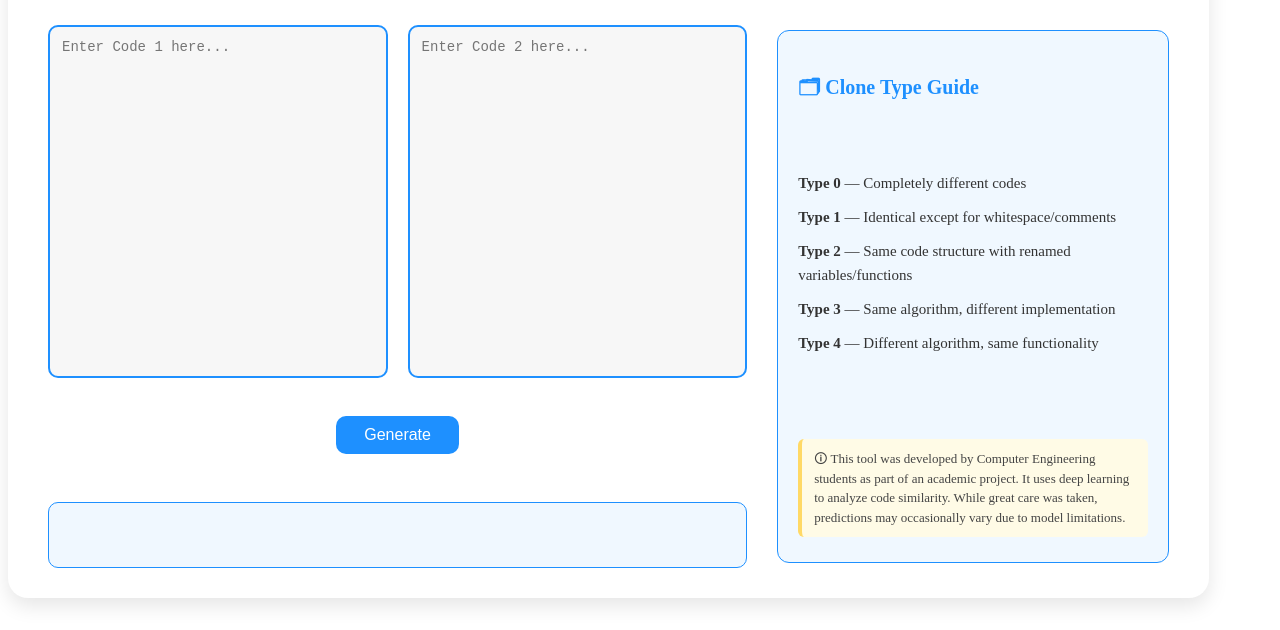
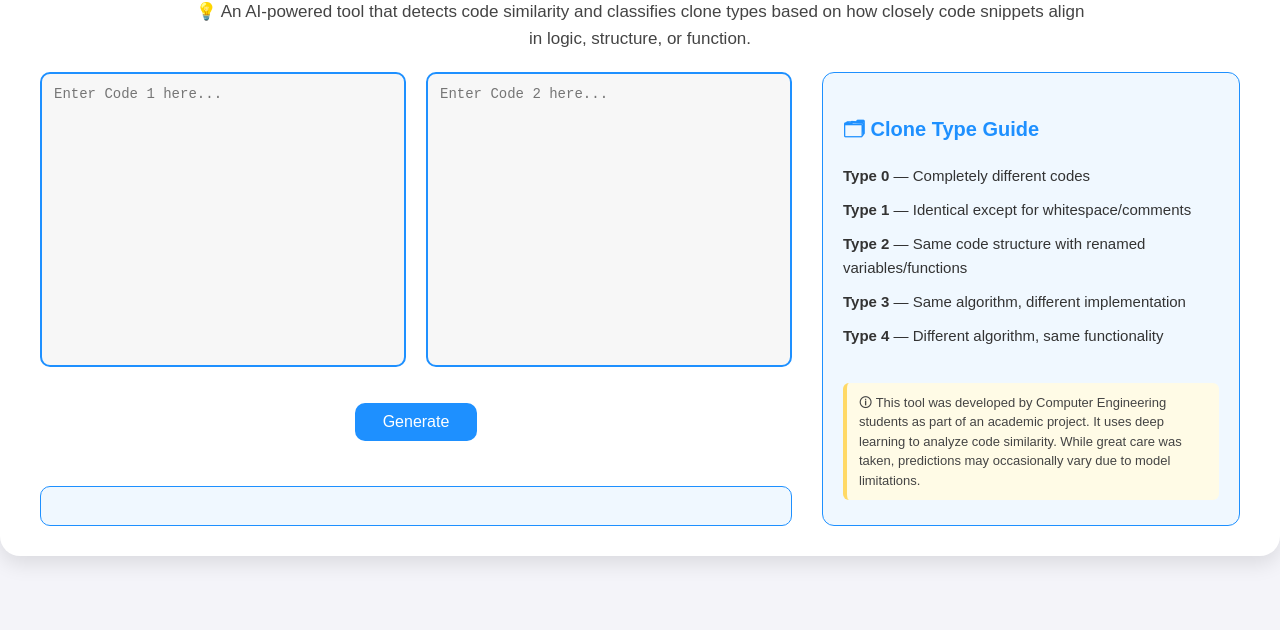
Before and after one commit to DanaRabie02/Code-Similarity-Checker, a plain HTML site: page index.html in a window 1280 px wide. Shown: the part 170-800 px from the top of the page. Drawn offline with Linux system fonts and the light colour scheme.

Commit message:
Final working version with layout and CSS fixes

```diff
--- a/script.js
+++ b/script.js
@@ -1,4 +1,3 @@
-<<<<<<< HEAD
 async function generateResult() {
     const code1 = document.getElementById('code1').value.trim();
     const code2 = document.getElementById('code2').value.trim();
@@ -26,42 +25,9 @@ async function generateResult() {
 
         const data = await response.json();
         resultDiv.innerHTML = `<p>Detected clone type: <strong>${data.type}</strong></p>`;
+        resultDiv.scrollIntoView({ behavior: "smooth" });
     } catch (err) {
         console.error('Error calling backend:', err);
         resultDiv.innerHTML = '<p class="error">Error connecting to the server. Please make sure the backend is running.</p>';
     }
 }
-=======
-async function generateResult() {
-    const code1 = document.getElementById('code1').value.trim();
-    const code2 = document.getElementById('code2').value.trim();
-    const resultDiv = document.getElementById('result');
-
-    // Validate input
-    if (!code1 || !code2) {
-        resultDiv.innerHTML = '<p class="error">Please enter both Code 1 and Code 2.</p>';
-        return;
-    }
-
-    // Show loading state
-    resultDiv.innerHTML = '<p>Analyzing…</p>';
-
-    try {
-        const response = await fetch('http://localhost:5000/predict', {
-            method: 'POST',
-            headers: { 'Content-Type': 'application/json' },
-            body: JSON.stringify({ code1, code2 })
-        });
-
-        if (!response.ok) {
-            throw new Error(`Server error: ${response.status}`);
-        }
-
-        const data = await response.json();
-        resultDiv.innerHTML = `<p>Detected clone type: <strong>${data.type}</strong></p>`;
-    } catch (err) {
-        console.error('Error calling backend:', err);
-        resultDiv.innerHTML = '<p class="error">Error connecting to the server. Please make sure the backend is running.</p>';
-    }
-}
->>>>>>> ce8be2b424992ac19685c1e303784871c4a85789
--- a/static/style.css
+++ /dev/null
@@ -1,170 +0,0 @@
-* {
-    box-sizing: border-box;
-}
-
-html, body {
-    margin: 0;
-    padding: 0;
-    height: 100%;
-    font-family: 'Arial', sans-serif;
-    background-color: #f4f4f9;
-    overflow: hidden;
-    display: flex;
-    justify-content: center;
-    align-items: center;
-}
-
-/* Main container */
-.container {
-    width: 100%;
-    max-width: 1400px;
-    max-height: 100%;
-    background-color: #fff;
-    border-radius: 20px;
-    box-shadow: 0 8px 20px rgba(0, 0, 0, 0.1);
-    padding: 30px 40px;
-    display: flex;
-    flex-direction: column;
-    align-items: center;
-    overflow: hidden;
-}
-
-/* Header */
-h1 {
-    color: #1E90FF;
-    font-size: 46px;
-    margin: 0;
-}
-
-.top-about {
-    font-size: 17px;
-    color: #444;
-    max-width: 900px;
-    text-align: center;
-    margin: 10px 0 20px;
-    line-height: 1.6;
-}
-
-/* Content layout */
-.content-wrapper {
-    display: flex;
-    flex: 1;
-    width: 100%;
-    gap: 30px;
-    overflow: hidden;
-}
-
-/* Left panel */
-.left-panel {
-    flex: 2;
-    display: flex;
-    flex-direction: column;
-    justify-content: space-between;
-}
-
-/* Code input */
-.code-row {
-    display: flex;
-    gap: 20px;
-    width: 100%;
-    height: 65%;
-}
-
-.code-box {
-    flex: 1;
-    padding: 12px;
-    border: 2px solid #1E90FF;
-    border-radius: 10px;
-    font-family: 'Courier New', monospace;
-    font-size: 14px;
-    background-color: #f7f7f7;
-    resize: none;
-    height: 100%;
-}
-
-.code-box:focus {
-    border-color: #1E90FF;
-    box-shadow: 0 0 5px rgba(30, 144, 255, 0.5);
-}
-
-/* Button */
-.button-container {
-    display: flex;
-    justify-content: center;
-    margin: 10px 0;
-}
-
-.generate-button {
-    padding: 10px 28px;
-    font-size: 16px;
-    background-color: #1E90FF;
-    color: white;
-    border: none;
-    border-radius: 10px;
-    cursor: pointer;
-    transition: background-color 0.3s ease;
-}
-
-.generate-button:hover {
-    background-color: #4682B4;
-}
-
-/* Result box */
-.result {
-    margin-top: 10px;
-    font-size: 17px;
-    color: #333;
-    padding: 12px;
-    background-color: #f0f8ff;
-    border: 1px solid #1E90FF;
-    border-radius: 10px;
-    text-align: center;
-    height: 40px;
-}
-
-/* Right panel */
-.right-panel {
-    flex: 1;
-    background-color: #f0f8ff;
-    padding: 25px 20px;
-    border-radius: 12px;
-    border: 1px solid #1E90FF;
-    font-size: 15px;
-    color: #333;
-    text-align: left;
-    display: flex;
-    flex-direction: column;
-    justify-content: space-between;
-}
-
-.right-panel h2 {
-    color: #1E90FF;
-    margin-bottom: 15px;
-    font-size: 20px;
-}
-
-.legend {
-    list-style-type: none;
-    padding-left: 0;
-    margin: 0;
-}
-
-.legend li {
-    margin-bottom: 10px;
-    line-height: 1.6;
-}
-
-.tip-note {
-    background-color: #fffbe6;
-    border-left: 4px solid #ffd966;
-    padding: 10px 12px;
-    margin-top: 25px;
-    font-size: 13px;
-    color: #444;
-    border-radius: 6px;
-    line-height: 1.5;
-}
-
-.error {
-    color: red;
-}
--- a/style.css
+++ b/style.css
@@ -1,31 +1,35 @@
-<<<<<<< HEAD
-body {
+* {
+    box-sizing: border-box;
+}
+
+html, body {
+    margin: 0;
+    padding: 0;
+    height: 100%;
     font-family: 'Arial', sans-serif;
     background-color: #f4f4f9;
-    margin: 0;
-    padding: 0;
-    height: 100vh;
     overflow: hidden;
     display: flex;
     justify-content: center;
     align-items: center;
 }
 
+/* Main container */
 .container {
-    width: 95%;
+    width: 100%;
     max-width: 1400px;
-    height: 95vh;
+    max-height: 100%;
     background-color: #fff;
     border-radius: 20px;
     box-shadow: 0 8px 20px rgba(0, 0, 0, 0.1);
     padding: 30px 40px;
-    box-sizing: border-box;
     display: flex;
     flex-direction: column;
     align-items: center;
-    gap: 10px;
+    overflow: hidden;
 }
 
+/* Header */
 h1 {
     color: #1E90FF;
     font-size: 46px;
@@ -41,22 +45,24 @@ h1 {
     line-height: 1.6;
 }
 
+/* Content layout */
 .content-wrapper {
     display: flex;
+    flex: 1;
     width: 100%;
-    height: 100%;
     gap: 30px;
-    align-items: center;
+    overflow: hidden;
 }
 
+/* Left panel */
 .left-panel {
     flex: 2;
     display: flex;
     flex-direction: column;
     justify-content: space-between;
-    height: 100%;
 }
 
+/* Code input */
 .code-row {
     display: flex;
     gap: 20px;
@@ -73,8 +79,6 @@ h1 {
     font-size: 14px;
     background-color: #f7f7f7;
     resize: none;
-    box-sizing: border-box;
-    transition: all 0.3s ease;
     height: 100%;
 }
 
@@ -83,6 +87,7 @@ h1 {
     box-shadow: 0 0 5px rgba(30, 144, 255, 0.5);
 }
 
+/* Button */
 .button-container {
     display: flex;
     justify-content: center;
@@ -104,6 +109,7 @@ h1 {
     background-color: #4682B4;
 }
 
+/* Result box */
 .result {
     margin-top: 10px;
     font-size: 17px;
@@ -116,6 +122,7 @@ h1 {
     height: 40px;
 }
 
+/* Right panel */
 .right-panel {
     flex: 1;
     background-color: #f0f8ff;
@@ -125,8 +132,6 @@ h1 {
     font-size: 15px;
     color: #333;
     text-align: left;
-    height: calc(100% - 10px);
-    box-sizing: border-box;
     display: flex;
     flex-direction: column;
     justify-content: space-between;
@@ -163,169 +168,3 @@ h1 {
 .error {
     color: red;
 }
-=======
-body {
-    font-family: 'Arial', sans-serif;
-    background-color: #f4f4f9;
-    margin: 0;
-    padding: 0;
-    height: 100vh;
-    overflow: hidden;
-    display: flex;
-    justify-content: center;
-    align-items: center;
-}
-
-.container {
-    width: 95%;
-    max-width: 1400px;
-    height: 95vh;
-    background-color: #fff;
-    border-radius: 20px;
-    box-shadow: 0 8px 20px rgba(0, 0, 0, 0.1);
-    padding: 30px 40px;
-    box-sizing: border-box;
-    display: flex;
-    flex-direction: column;
-    align-items: center;
-    gap: 10px;
-}
-
-h1 {
-    color: #1E90FF;
-    font-size: 46px;
-    margin: 0;
-}
-
-.top-about {
-    font-size: 17px;
-    color: #444;
-    max-width: 900px;
-    text-align: center;
-    margin: 10px 0 20px;
-    line-height: 1.6;
-}
-
-.content-wrapper {
-    display: flex;
-    width: 100%;
-    height: 100%;
-    gap: 30px;
-    align-items: center;
-}
-
-.left-panel {
-    flex: 2;
-    display: flex;
-    flex-direction: column;
-    justify-content: space-between;
-    height: 100%;
-}
-
-.code-row {
-    display: flex;
-    gap: 20px;
-    width: 100%;
-    height: 65%;
-}
-
-.code-box {
-    flex: 1;
-    padding: 12px;
-    border: 2px solid #1E90FF;
-    border-radius: 10px;
-    font-family: 'Courier New', monospace;
-    font-size: 14px;
-    background-color: #f7f7f7;
-    resize: none;
-    box-sizing: border-box;
-    transition: all 0.3s ease;
-    height: 100%;
-}
-
-.code-box:focus {
-    border-color: #1E90FF;
-    box-shadow: 0 0 5px rgba(30, 144, 255, 0.5);
-}
-
-.button-container {
-    display: flex;
-    justify-content: center;
-    margin: 10px 0;
-}
-
-.generate-button {
-    padding: 10px 28px;
-    font-size: 16px;
-    background-color: #1E90FF;
-    color: white;
-    border: none;
-    border-radius: 10px;
-    cursor: pointer;
-    transition: background-color 0.3s ease;
-}
-
-.generate-button:hover {
-    background-color: #4682B4;
-}
-
-.result {
-    margin-top: 10px;
-    font-size: 17px;
-    color: #333;
-    padding: 12px;
-    background-color: #f0f8ff;
-    border: 1px solid #1E90FF;
-    border-radius: 10px;
-    text-align: center;
-    height: 40px;
-}
-
-.right-panel {
-    flex: 1;
-    background-color: #f0f8ff;
-    padding: 25px 20px;
-    border-radius: 12px;
-    border: 1px solid #1E90FF;
-    font-size: 15px;
-    color: #333;
-    text-align: left;
-    height: calc(100% - 10px);
-    box-sizing: border-box;
-    display: flex;
-    flex-direction: column;
-    justify-content: space-between;
-}
-
-.right-panel h2 {
-    color: #1E90FF;
-    margin-bottom: 15px;
-    font-size: 20px;
-}
-
-.legend {
-    list-style-type: none;
-    padding-left: 0;
-    margin: 0;
-}
-
-.legend li {
-    margin-bottom: 10px;
-    line-height: 1.6;
-}
-
-.tip-note {
-    background-color: #fffbe6;
-    border-left: 4px solid #ffd966;
-    padding: 10px 12px;
-    margin-top: 25px;
-    font-size: 13px;
-    color: #444;
-    border-radius: 6px;
-    line-height: 1.5;
-}
-
-.error {
-    color: red;
-}
->>>>>>> ce8be2b424992ac19685c1e303784871c4a85789
```
Also changed, not shown: static/script.js (deleted, +0 -33 lines).
